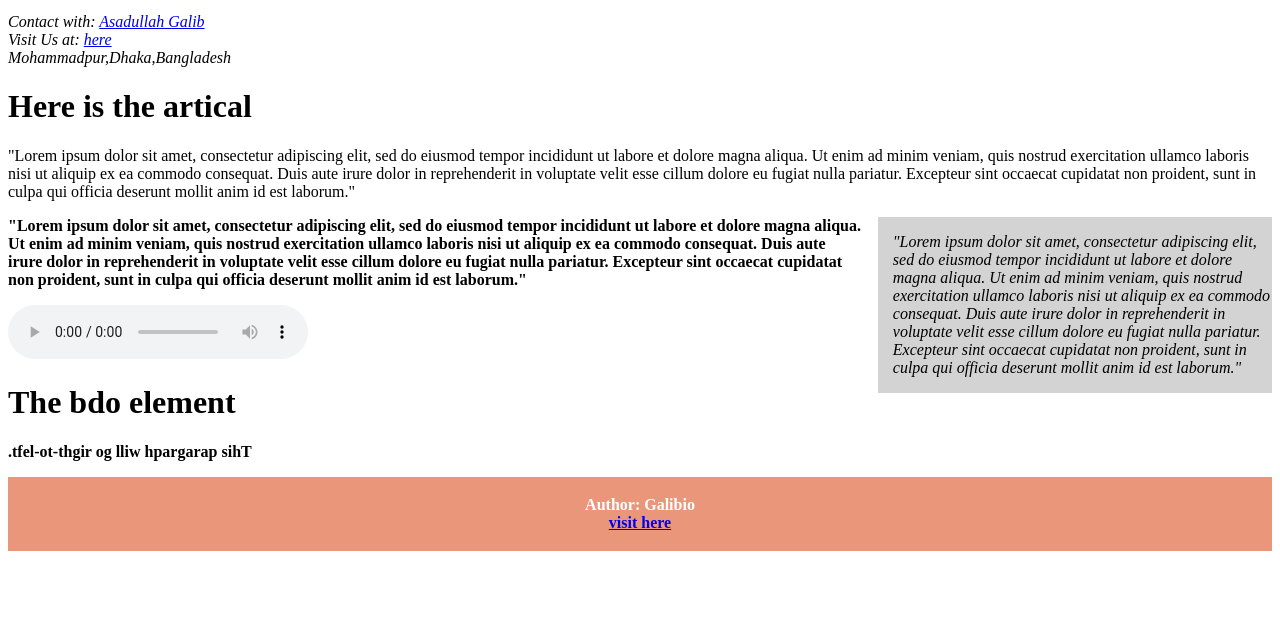
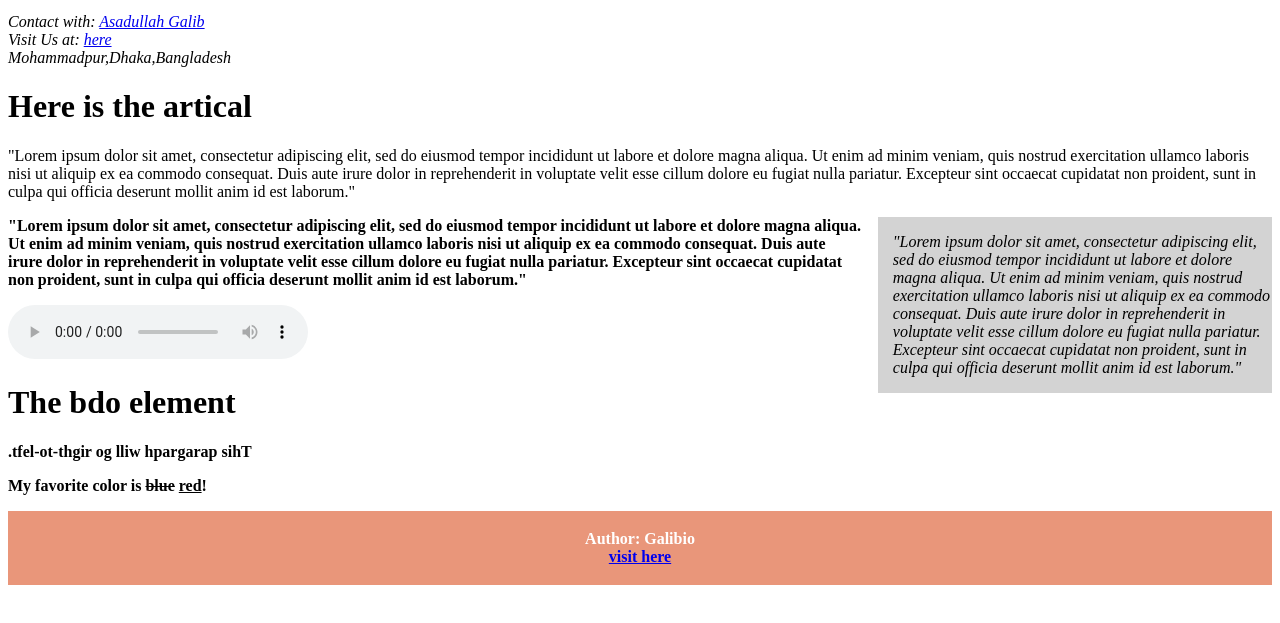
Before and after one commit to galibio1/ssb641, a plain HTML site: page index.html in a window 1280 px wide. Shown: the part 151-774 px from the top of the page. Drawn offline with Linux system fonts and the light colour scheme.

Commit message:
Update index.html

```diff
--- a/index.html
+++ b/index.html
@@ -58,6 +58,7 @@
 
 		<h1>The bdo element</h1>
 		<p><bdo dir="rtl">This paragraph will go right-to-left.</bdo></p>
+		<p>My favorite color is <del>blue</del> <ins>red</ins>!</p>
 
 		<footer>
 			<p>Author: Galibio<br>
```
